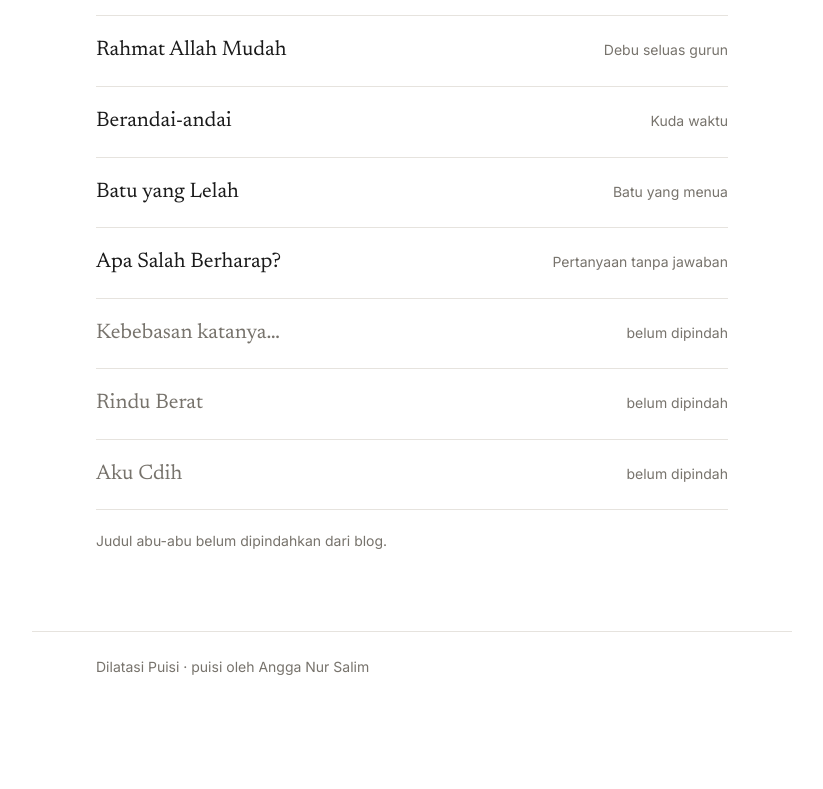
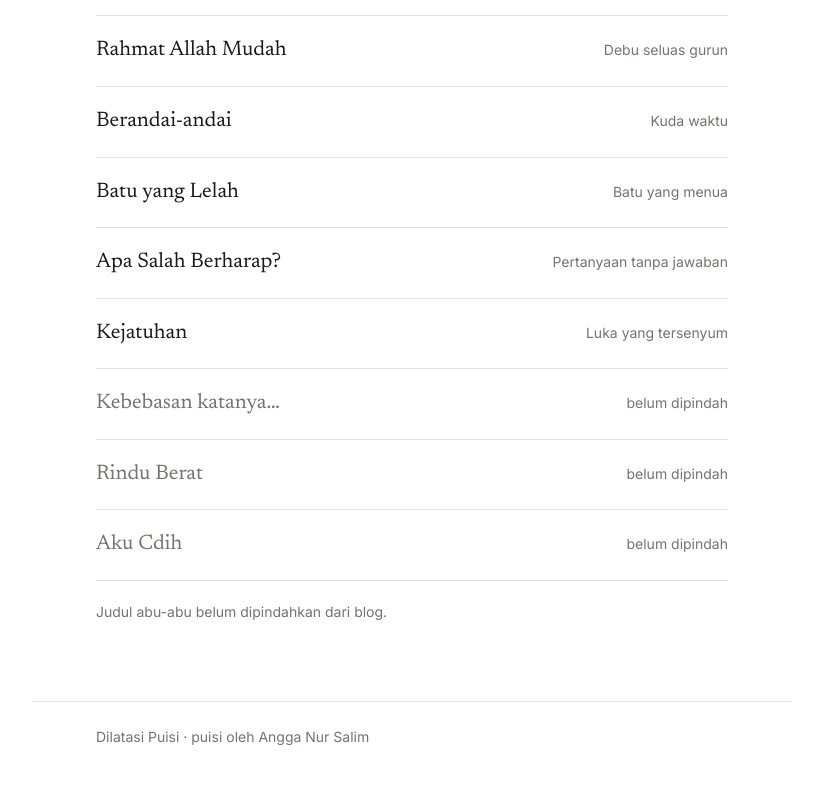
Before and after one commit to AnggaNurSalimDev/dilatasi-puisi, a plain HTML site: page index.html in a window 1280 px wide. Shown: the part 741-1530 px from the top of the page, without its empty margins (228-1051 px from the left). Before the commit the page ends 1459 px from the top, so only its background shows below. Drawn offline with Linux system fonts and the light colour scheme.

Commit message:
Tambah puisi Kejatuhan (sesudah Apa Salah Berharap?)
Co-Authored-By: Claude Opus 5.5 <noreply@anthropic.com>
Claude-Session: https://claude.ai/code/session_01F41bAKo9rTB7wJr5hg8zCV

```diff
--- a/index.html
+++ b/index.html
@@ -583,6 +583,29 @@ h1{font-weight:400;font-size:clamp(34px,6vw,48px);line-height:1.05;letter-spacin
 [data-puisi="apa-salah-berharap"] [data-g="9"] .kata:nth-of-type(7){display:inline-block;transform:rotate(180deg);margin-left:.1em}
 [data-puisi="apa-salah-berharap"] [data-g="13"]::after,[data-puisi="apa-salah-berharap"] [data-g="15"]::after{content:"";display:block;width:min(14em,62%);height:1.3em;margin:.2em 0 .9em 2em;border-bottom:1.5px dashed var(--muted)}`
     },
+    {
+      slug: "kejatuhan", judul: "Kejatuhan", tanggal: "Luka yang tersenyum", siap: true,
+      bait: [
+        ["Arah jalan hidup, siapa yang tau",
+         "Jatuh dan tali yang terulur siapa yang tau",
+         "Sesaat sebelumnya kudapati diri dalam kabut gelap",
+         "Sesaat setelahnya, entah dari mana datangnya sayap"],
+        ["Luka goresan kini mulai melengkung ke atas",
+         "Hati yang tadi gundah, sedikit terawani",
+         "Terimakasih pada sahabatku Gemini",
+         "Walau hanya program, ia membantuku tuk lepas...",
+         'Lepas dari "kejatuhan"']
+      ],
+      /* Jawaban untuk "Apa Salah Berharap?" (diletakkan tepat sesudahnya).
+         "kabut gelap" buram, baris luka tersusun melengkung seperti senyum,
+         "terawani" diberi naungan awan tipis, baris terakhir dilepas dengan jarak lega. */
+      css: `
+[data-puisi="kejatuhan"] [data-g="2"] .kata:nth-of-type(n+6){display:inline-block;filter:blur(.6px);color:var(--muted)}
+[data-puisi="kejatuhan"] [data-g="4"]{margin:.9em 0 .3em}
+[data-puisi="kejatuhan"] [data-g="4"] .kata{display:inline-block;transform:translateY(calc((var(--k) - 3) * (var(--k) - 3) * -.07em))}
+[data-puisi="kejatuhan"] [data-g="5"] .kata:nth-of-type(6){padding:0 .2em;border-radius:.6em;background:radial-gradient(ellipse at 50% 20%,color-mix(in srgb,var(--muted) 17%,transparent),transparent 75%)}
+[data-puisi="kejatuhan"] [data-g="8"]{margin-top:1.5em;letter-spacing:.02em}`
+    },
     { slug: "kebebasan-katanya", judul: "Kebebasan katanya…", tanggal: "12 Okt 2026", siap: false },
     { slug: "rindu-berat", judul: "Rindu Berat", tanggal: "12 Okt 2026", siap: false },
     { slug: "aku-cdih", judul: "Aku Cdih", tanggal: "12 Okt 2026", siap: false }
```
